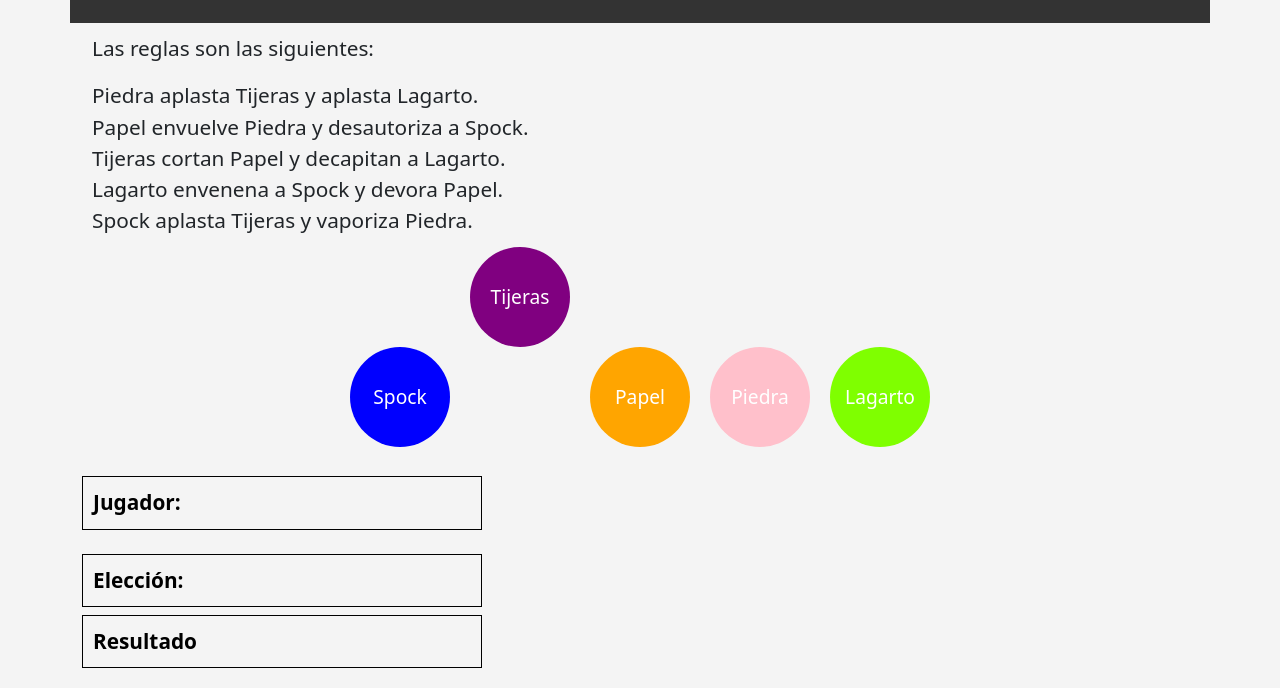
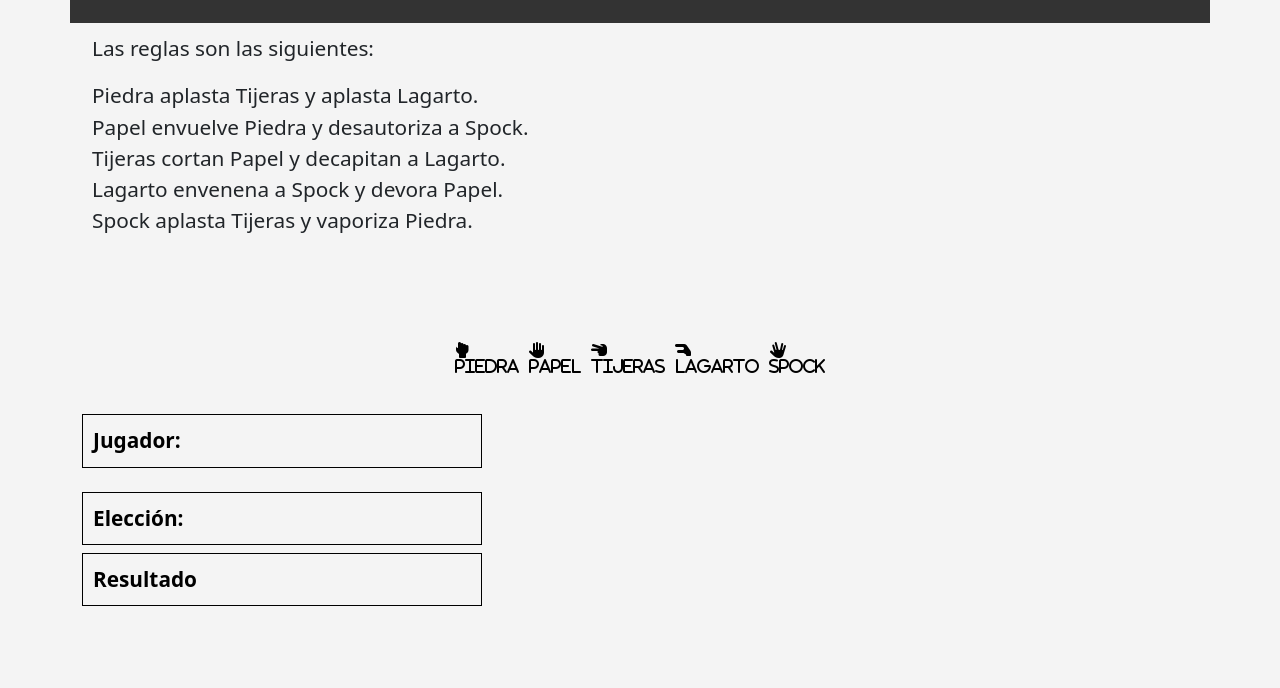
Before and after one commit to jose-giithub/piedra-papel-tijera-lagarto-spock, a website: page index.html in a window 1280 px wide. Shown: the part 140-828 px from the top of the page. Drawn offline with nearby package versions, Linux system fonts and the light colour scheme.

Commit message:
Modifico los circulos por iconos

```diff
--- a/index.html
+++ b/index.html
@@ -37,11 +37,18 @@
 
         </section>
         <div class="divCirculos">
-            <div class="circle circle-blue" data-choice="Spock">Spock</div>
-            <div class="circle circle-purple" data-choice="Tijeras">Tijeras</div>
-            <div class="circle circle-orange" data-choice="Papel">Papel</div>
-            <div class="circle circle-pink" data-choice="Piedra">Piedra</div>
-            <div class="circle circle-green" data-choice="Lagarto">Lagarto</div>
+            <!-- <div class="circle circle-blue" data-choice="Spock">Spock</div> -->
+            <!-- <div class="circle circle-purple" data-choice="Tijeras">Tijeras</div> -->
+            <!-- <div class="circle circle-orange" data-choice="Papel">Papel</div> -->
+    <!-- <div class="circle circle-pink" data-choice="Piedra">Piedra</div> -->
+     <!-- <div class="circle circle-green" data-choice="Lagarto">Lagarto</div> -->
+            <i  id="Piedra"  data-choice="Piedra" class="fa-solid fa-hand-back-fist" style="color: #000000;"><p>Piedra</p></i>
+            <i  id="Papel" data-choice="Papel" class="fa-solid fa-hand" style="color: #000000;"><p>Papel</p></i>
+            <i id="Tijeras" data-choice="Tijeras" class="fa-solid fa-hand-scissors" style="color: #000000;"><p>Tijeras</p></i>
+            <i id="Lagarto"  data-choice="Lagarto" class="fa-solid fa-hand-lizard" style="color: #000000;"><p>Lagarto</p></i>
+            <i id="Spock" data-choice="Spock" class="fa-solid fa-hand-spock" style="color: #000000;"><p>Spock</p></i>
+
+
         </div>
         <!-- Añadir el numero de jugador que toca -->
         <div id="mostrarJugador" class="mt-4">Jugador:</div>
```
